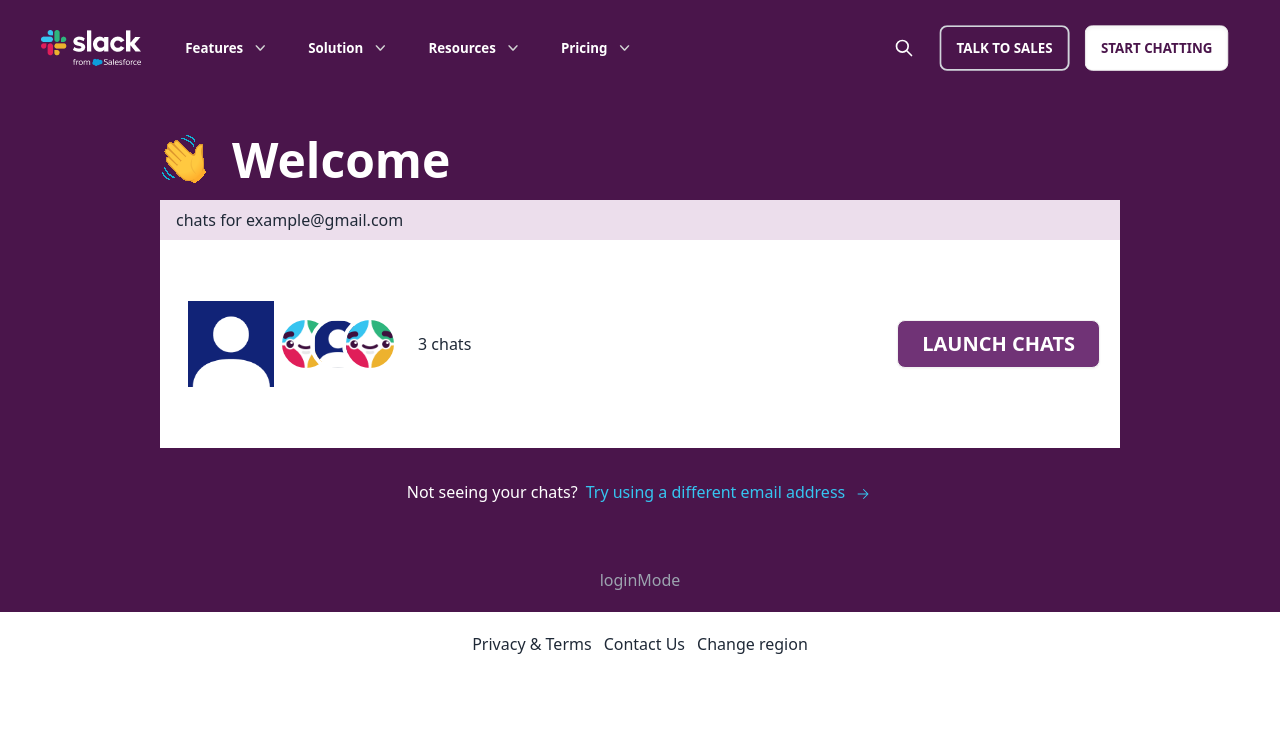
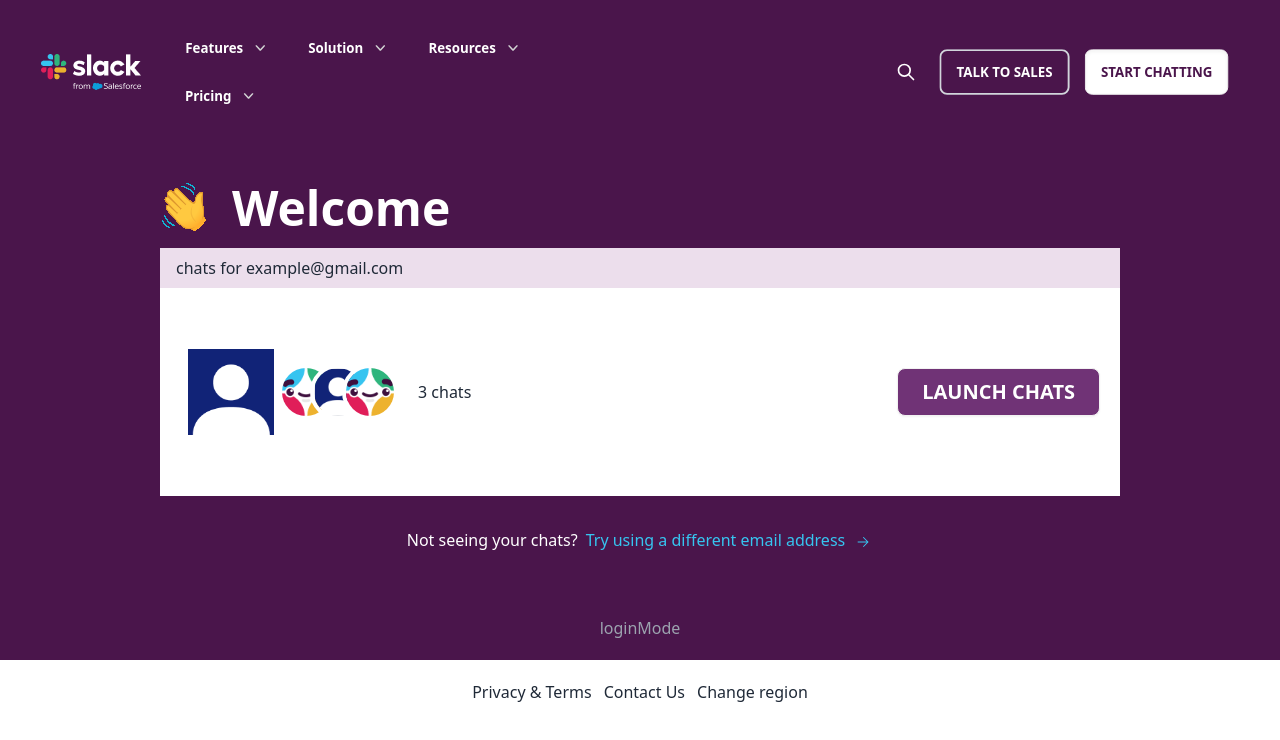
Before and after one commit to sigma-webdev/slack-pw, a React (Vite) app in the folder client/: page / in a window 1280 px wide. Shown: the top 740 px of the page. Built offline with nearby package versions, Linux system fonts and the light colour scheme; the HTML template or start-up script is replaced by a standard one.

Commit message:
fix: nav search ui

```diff
--- a/client/src/Pages/NavBar.jsx
+++ b/client/src/Pages/NavBar.jsx
@@ -12,7 +12,7 @@
       }`}
     >
       {/* left nav logo and items */}
-      <div className={`w-4/5 navbar-start  `}>
+      <div className={`w-3/6 navbar-start  `}>
         <Link to={"/"} className="pl-0 pr-5 btn btn-ghost">
           {isAuth ? (
             <img className="" src={slackLogoWhite} alt="slack logo" />
@@ -134,7 +134,15 @@
 
       {/* right nav search sign in and buttons */}
       <div className=" md:gap-2 navbar-end">
-        <button className=" btn btn-ghost btn-circle">
+        <div className="flex items-center px-3 py-1 rounded-md hover:border focus:border">
+          <input
+            type="text"
+            id="search"
+            className={`w-28 focus:outline-none ${
+              isAuth ? "bg-[#4A154b] text-white" : "bg-white text-black"
+            } font-normal`}
+          />
+          <label htmlFor="search">
             <svg
               xmlns="http://www.w3.org/2000/svg"
               className="w-5 h-5"
@@ -149,7 +157,9 @@
                 d="M21 21l-6-6m2-5a7 7 0 11-14 0 7 7 0 0114 0z"
               />
             </svg>
-        </button>
+          </label>
+        </div>
+
         {!isAuth && (
           <Link to={"/signin"} className="hidden w-12 text-sm lg:block ">
             {" "}
@@ -170,7 +180,7 @@
           </a>
           {isAuth ? (
             <Link
-              to={"/chats"}
+              to={"/chat"}
               className=" align-center   btn bg-white font-semibold text-[#4A154B]  shadow-inner hover:bg-white hover:shadow-[#4a154b49] "
             >
               START CHATTING
```
Lines whose indentation alone changed are shown as unchanged.
